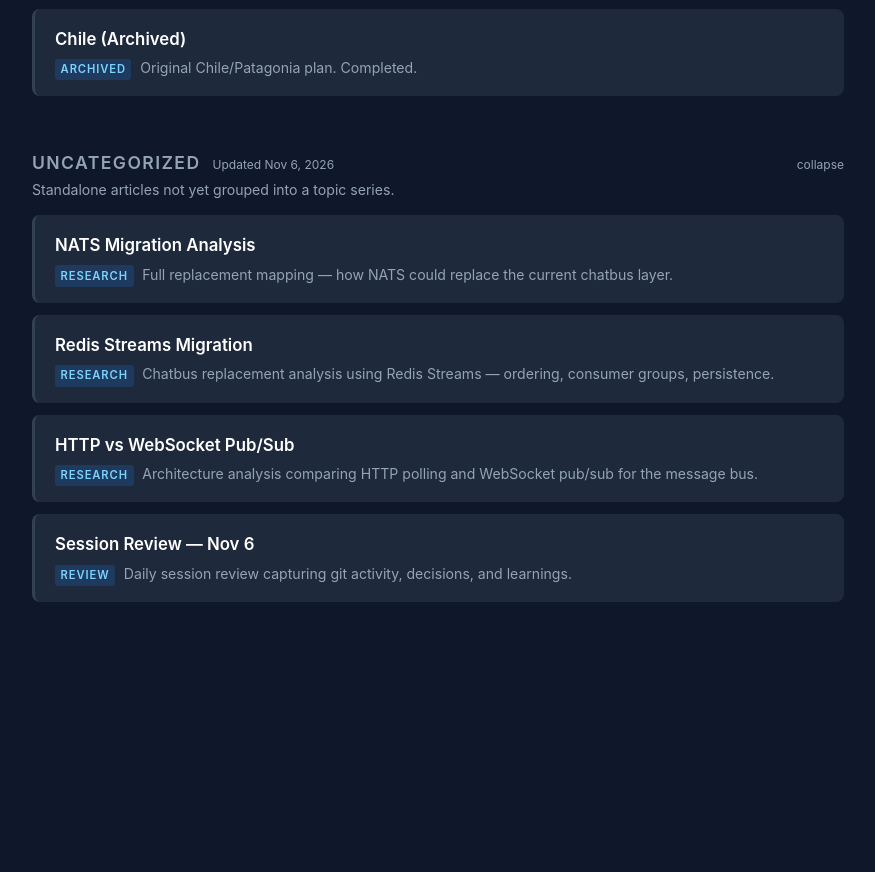
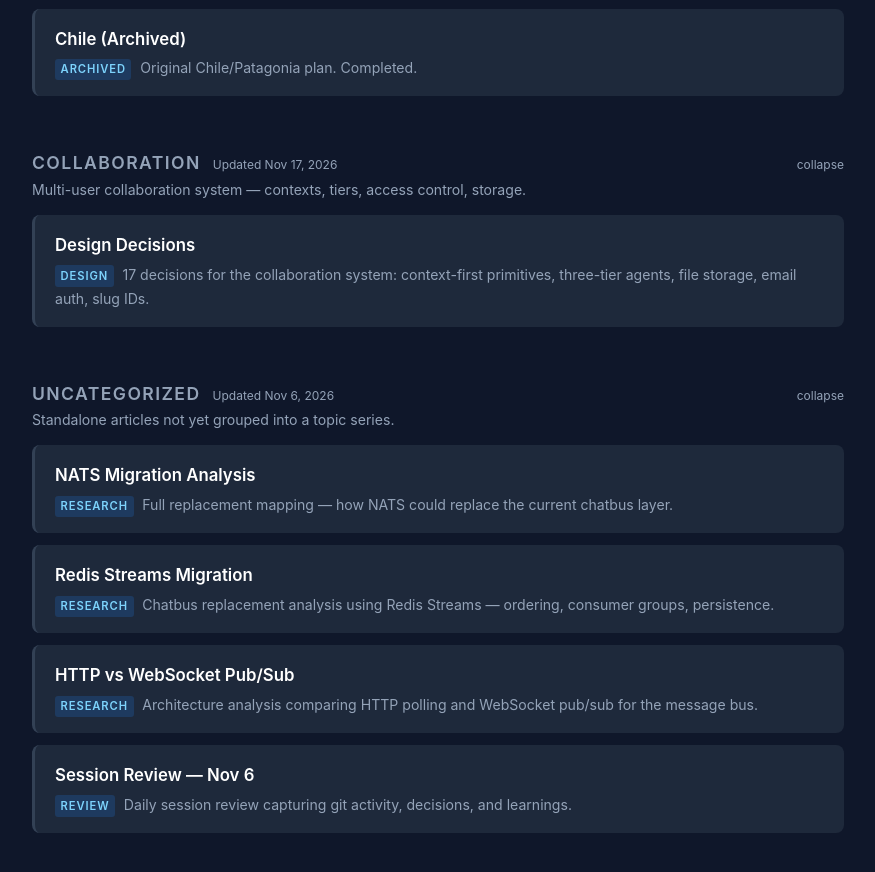
Before and after one commit to underscorenygren/mcc-docs, a plain HTML site: page index.html in a window 1280 px wide. Shown: the part 4076-4948 px from the top of the page, without its empty margins (202-1077 px from the left). Before the commit the page ends 4754 px from the top, so only its background shows below. Drawn offline with Linux system fonts and the light colour scheme.

Commit message:
docs: publish collab-decisions
Co-Authored-By: Claude Opus 4.6 <noreply@anthropic.com>

```diff
--- a/index.html
+++ b/index.html
@@ -349,6 +349,26 @@
   </div>
 </section>
 
+<section class="topic" data-updated="2026-11-17">
+  <div class="topic-header" onclick="toggleSection(this)">
+    <h2>Collaboration</h2>
+    <span class="updated">Updated Nov 17, 2026</span>
+    <span class="toggle">collapse</span>
+  </div>
+  <p style="color: var(--text-muted); font-size: 0.88rem; margin-bottom: 0.8rem;">
+    Multi-user collaboration system &mdash; contexts, tiers, access control, storage.
+  </p>
+  <div class="topic-body">
+    <div class="card">
+      <div class="title"><a href="collab-decisions.html">Design Decisions</a></div>
+      <div class="desc">
+        <span class="tag standalone">Design</span>
+        17 decisions for the collaboration system: context-first primitives, three-tier agents, file storage, email auth, slug IDs.
+      </div>
+    </div>
+  </div>
+</section>
+
 <section class="topic" data-updated="2026-11-06">
   <div class="topic-header" onclick="toggleSection(this)">
     <h2>Uncategorized</h2>
```
